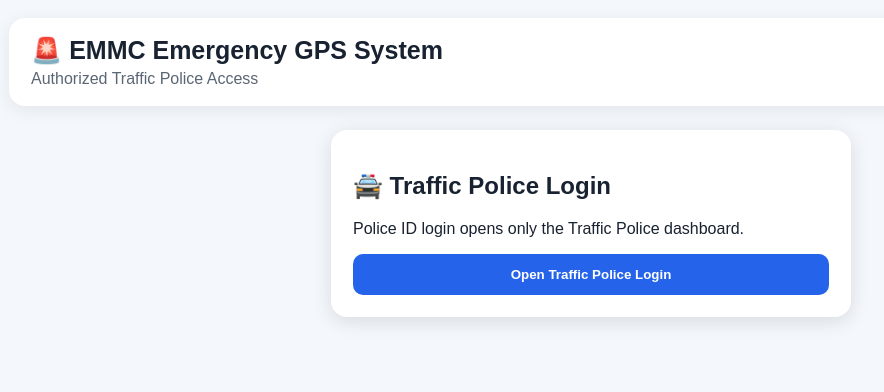
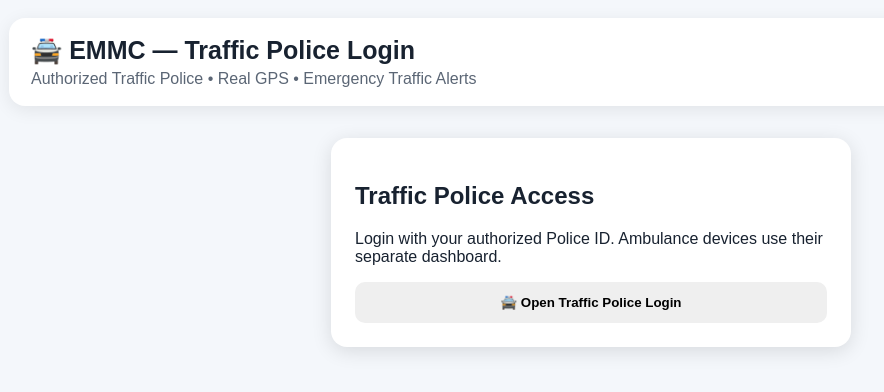
Before and after one commit to ak705578854-sys/emmc-maps-gps-police-alert, a React (Vite) app: page / in a window 1280 px wide. Shown: the top 392 px of the page, without its empty margins (49-933 px from the left). Built offline with nearby package versions, Linux system fonts and the light colour scheme.

Commit message:
Update App.jsx

```diff
--- a/src/App.jsx
+++ b/src/App.jsx
@@ -2,111 +2,110 @@ import React, { useState } from "react";
 import LiveMap from "./LiveMap";
 import TrafficPoliceTracker from "./TrafficPoliceTracker";
 
+function getAmbulanceIdFromUrl() {
+  try {
+    const params = new URLSearchParams(window.location.search);
+    const id = (params.get("ambulanceId") || "").trim().toUpperCase();
+    if (/^AMB[A-Z0-9_-]+$/.test(id)) return id;
+  } catch {}
+  return "";
+}
+
 export default function App() {
-  const [role, setRole] = useState(null);
+  const [policeMode, setPoliceMode] = useState(false);
   const [mapOpen, setMapOpen] = useState(false);
   const [logoutNonce, setLogoutNonce] = useState(0);
+  const [policeLocation, setPoliceLocation] = useState(null);
+  const ambulanceId = getAmbulanceIdFromUrl();
 
-  // START LIVE GPS के बाद Map खोलना
-  const openMap = () => {
-    setMapOpen(true);
-  };
+  // Ambulance URL mode is kept separate from Police login.
+  // Example: ?ambulanceId=AMB102
+  if (ambulanceId) {
+    return (
+      <main className="app">
+        <header>
+          <h1>🚑 EMMC — Ambulance GPS</h1>
+          <p>Ambulance {ambulanceId} • Real Device GPS Tracking</p>
+        </header>
+        <LiveMap
+          ambulanceMode={true}
+          gpsEnabled={true}
+          ambulanceId={ambulanceId}
+          onStopGPS={() => {}}
+          onLogout={() => {}}
+        />
+      </main>
+    );
+  }
 
-  // Map से STOP GPS करने पर Police Dashboard पर वापस
-  const stopGPSAndReturn = () => {
+  const handleStartMap = () => setMapOpen(true);
+
+  const handleStopMap = () => {
     setMapOpen(false);
   };
 
-  // Map से Logout करने पर Login page
-  const logoutToLogin = () => {
+  const handlePoliceLogout = () => {
     setMapOpen(false);
-    setRole(null);
     setLogoutNonce((n) => n + 1);
   };
 
-  // =====================================================
-  // POLICE MODE
-  // =====================================================
-
-  if (role === "police") {
+  if (policeMode) {
     return (
       <main className="app">
         <header>
           <h1>🚔 EMMC — Traffic Police</h1>
-
-          <p>
-            Authorized Police Login • Real GPS • 1 KM Ambulance Alert
-          </p>
+          <p>Authorized Police Login • Real GPS • Live Ambulance Distance • 1 KM Alert</p>
         </header>
 
-        {!mapOpen ? (
+        {/* Keep the tracker mounted while the map is open so its REAL police GPS
+            continues sending to the shared EMMC backend. */}
+        <div style={{ display: mapOpen ? "none" : "block" }}>
           <TrafficPoliceTracker
-            onStartMap={openMap}
+            onStartMap={handleStartMap}
+            onPoliceLocationChange={setPoliceLocation}
             mapOpen={mapOpen}
             logoutNonce={logoutNonce}
           />
-        ) : (
+        </div>
+
+        {mapOpen && (
           <LiveMap
-            onStopGPS={stopGPSAndReturn}
-            onLogout={logoutToLogin}
+            ambulanceMode={false}
+            gpsEnabled={false}
+            onStopGPS={handleStopMap}
+            onLogout={handlePoliceLogout}
+            policeLocation={policeLocation}
+            policeLive={!!policeLocation}
           />
+        )}
+
+        {!mapOpen && (
+          <button
+            onClick={() => setPoliceMode(false)}
+            style={{ marginTop: 16, padding: "10px 16px", borderRadius: 10, border: "1px solid #cbd5e1", background: "#fff", cursor: "pointer" }}
+          >
+            ← Back to Police Login
+          </button>
         )}
       </main>
     );
   }
 
-  // =====================================================
-  // POLICE LOGIN PAGE
-  // =====================================================
-
   return (
     <main className="app">
       <header>
-        <h1>🚨 EMMC Emergency GPS System</h1>
-
-        <p>
-          Authorized Traffic Police Access
-        </p>
+        <h1>🚔 EMMC — Traffic Police Login</h1>
+        <p>Authorized Traffic Police • Real GPS • Emergency Traffic Alerts</p>
       </header>
-
-      <section
-        style={{
-          maxWidth: "520px",
-          margin: "24px auto",
-        }}
-      >
-        <div
-          style={{
-            background: "#fff",
-            padding: "22px",
-            borderRadius: "16px",
-            boxShadow:
-              "0 4px 20px rgba(0,0,0,.12)",
-          }}
+      <section style={{ maxWidth: "520px", margin: "32px auto", background: "#fff", padding: "24px", borderRadius: "16px", boxShadow: "0 4px 20px rgba(0,0,0,.12)" }}>
+        <h2>Traffic Police Access</h2>
+        <p>Login with your authorized Police ID. Ambulance devices use their separate dashboard.</p>
+        <button
+          onClick={() => setPoliceMode(true)}
+          style={{ width: "100%", padding: "13px", border: 0, borderRadius: "10px", cursor: "pointer", fontWeight: 700 }}
         >
-          <h2>🚔 Traffic Police Login</h2>
-
-          <p>
-            Police ID login opens only the Traffic
-            Police dashboard.
-          </p>
-
-          <button
-            onClick={() => setRole("police")}
-            style={{
-              width: "100%",
-              padding: "13px",
-              border: "none",
-              borderRadius: "10px",
-              background: "#2563eb",
-              color: "white",
-              fontWeight: "bold",
-              cursor: "pointer",
-            }}
-          >
-            Open Traffic Police Login
-          </button>
-        </div>
+          🚔 Open Traffic Police Login
+        </button>
       </section>
     </main>
   );
```
